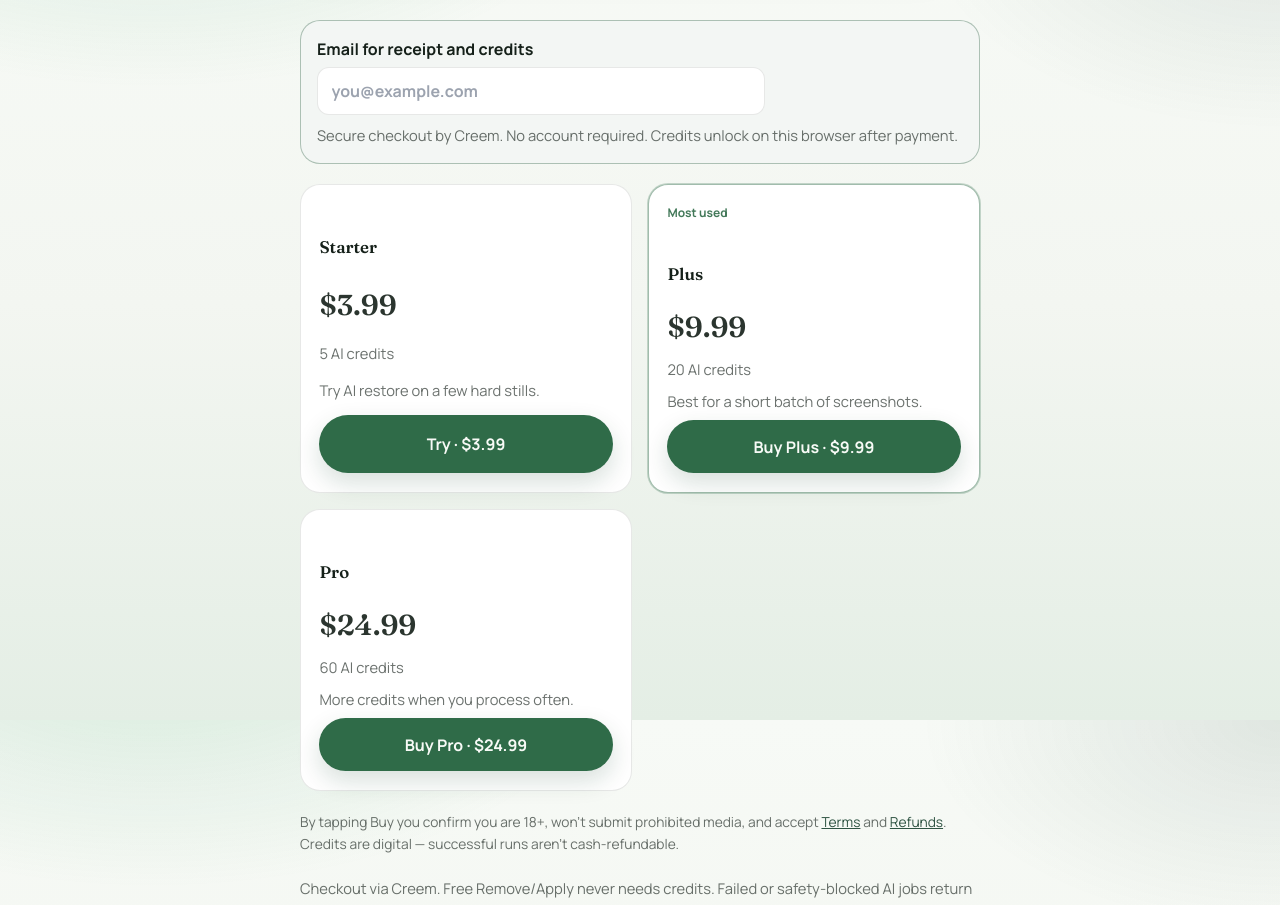
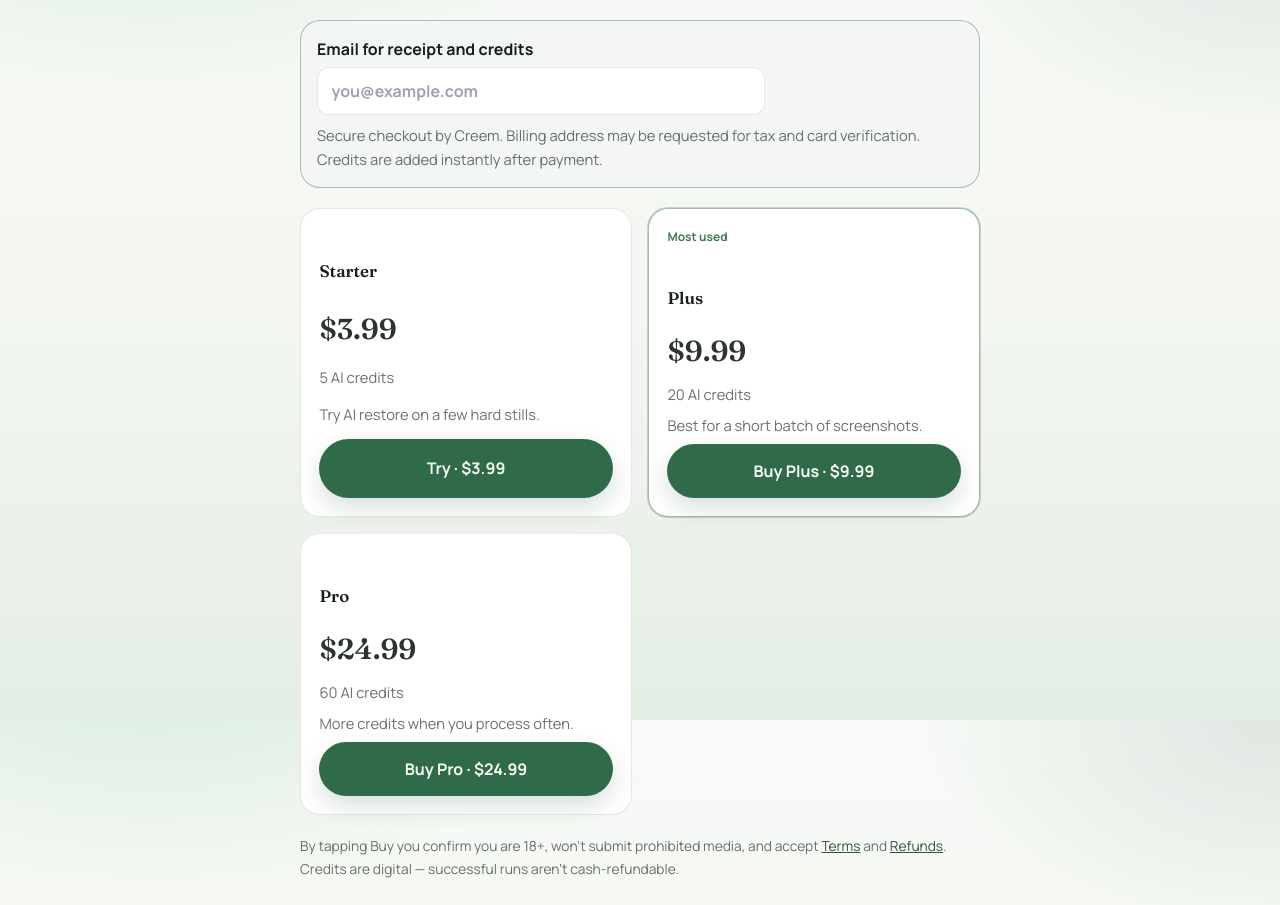
Before and after one commit to quven1990/matcha-filter-remover, a Next.js app: page /pricing in a window 1280 px wide. Shown: the part 880-1785 px from the top of the page. Built offline with nearby package versions, Linux system fonts and the light colour scheme.

Commit message:
Clarify Creem checkout billing address

```diff
--- a/components/PricingCheckout.tsx
+++ b/components/PricingCheckout.tsx
@@ -215,8 +215,8 @@ export function PricingCheckout() {
           </p>
         )}
         <p className="pricing-trust-note">
-          Secure checkout by Creem. No account required. Credits unlock on this browser after
-          payment.
+          Secure checkout by Creem. Billing address may be requested for tax and card verification.
+          Credits are added instantly after payment.
         </p>
       </div>
       {packs}
```
